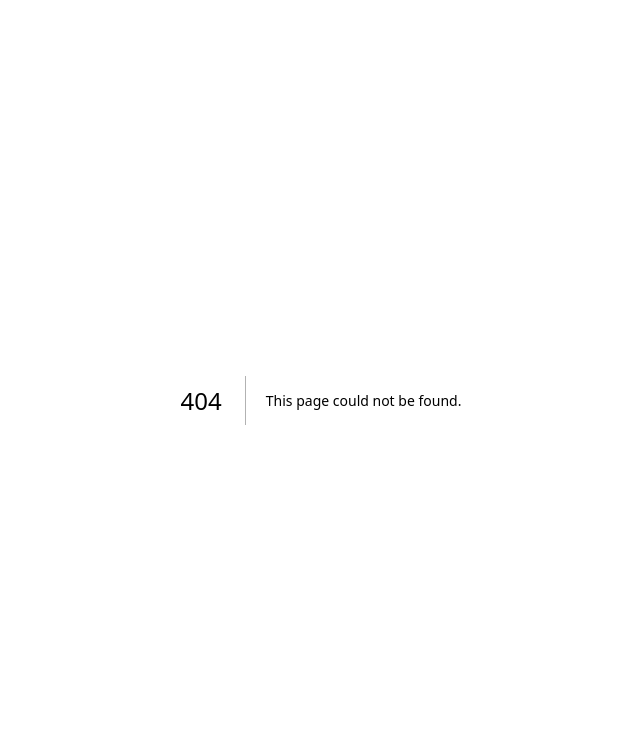
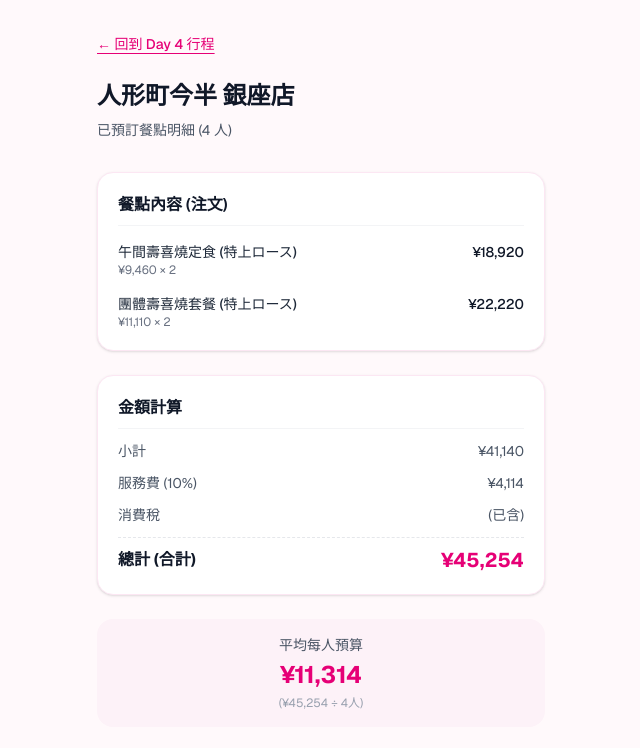
Before and after one commit to Tiffany0322/cny-trip, a Next.js app: page /menu/imahan in a window 1280 px wide. Before the commit this address had no page. Shown: the top 748 px of the page, without its empty margins (319-959 px from the left). Built offline with nearby package versions, Linux system fonts and the light colour scheme.

Commit message:
feat: add Imahan receipt details and price avg

```diff
--- a/app/day/[day]/page.tsx
+++ b/app/day/[day]/page.tsx
@@ -101,20 +101,15 @@
                           entry.content
                         )}
                       </span>
-
+                      {entry.priceLink ? (
+                        <Link
+                          href={entry.priceLink}
+                          className="shrink-0 rounded-lg border border-pink-200 bg-pink-50 px-2 py-1 text-xs font-semibold text-pink-600 transition hover:bg-pink-100"
+                        >
+                          {entry.priceLabel || "查看價錢"}
+                        </Link>
+                      ) : null}
                     </div>
-                    {
-                      entry.priceLink ? (
-                        <div className="ml-[calc(1.25rem+0.75rem+2rem)]">
-                          <Link
-                            href={entry.priceLink}
-                            className="inline-flex items-center rounded-lg border border-pink-200 bg-pink-50 px-3 py-1 text-xs font-semibold text-pink-600 transition hover:bg-pink-100"
-                          >
-                            {entry.priceLabel || "查看詳細價錢"} →
-                          </Link>
-                        </div>
-                      ) : null
-                    }
                     {
                       entry.address ? (
                         <div className="ml-[calc(1.25rem+0.75rem+5rem)]">
--- /dev/null
+++ b/app/menu/imahan/page.tsx
@@ -0,0 +1,75 @@
+"use client";
+
+import Link from "next/link";
+
+export default function ImahanMenuPage() {
+    return (
+        <main className="min-h-dvh bg-[#FFF9FB] px-5 py-8">
+            <div className="mx-auto max-w-md">
+                <Link
+                    href="/day/2026-02-15"
+                    className="text-sm font-medium text-pink-600 underline underline-offset-4"
+                >
+                    ← 回到 Day 4 行程
+                </Link>
+
+                <header className="mt-6 mb-8">
+                    <h1 className="text-2xl font-bold text-gray-900">人形町今半 銀座店</h1>
+                    <p className="mt-2 text-sm text-gray-600">已預訂餐點明細 (4 人)</p>
+                </header>
+
+                <div className="space-y-6">
+                    <div className="rounded-2xl border border-pink-100 bg-white p-5 shadow-sm space-y-4">
+                        <h3 className="font-semibold text-gray-900 border-b border-gray-100 pb-2">餐點內容 (注文)</h3>
+
+                        <div className="flex justify-between items-start text-sm">
+                            <div>
+                                <div className="font-medium text-gray-800">午間壽喜燒定食 (特上ロース)</div>
+                                <div className="text-xs text-gray-500">¥9,460 × 2</div>
+                            </div>
+                            <div className="font-medium text-gray-900">¥18,920</div>
+                        </div>
+
+                        <div className="flex justify-between items-start text-sm">
+                            <div>
+                                <div className="font-medium text-gray-800">團體壽喜燒套餐 (特上ロース)</div>
+                                <div className="text-xs text-gray-500">¥11,110 × 2</div>
+                            </div>
+                            <div className="font-medium text-gray-900">¥22,220</div>
+                        </div>
+                    </div>
+
+                    <div className="rounded-2xl border border-pink-100 bg-white p-5 shadow-sm space-y-3">
+                        <h3 className="font-semibold text-gray-900 border-b border-gray-100 pb-2">金額計算</h3>
+
+                        <div className="flex justify-between text-sm text-gray-600">
+                            <span>小計</span>
+                            <span>¥41,140</span>
+                        </div>
+                        <div className="flex justify-between text-sm text-gray-600">
+                            <span>服務費 (10%)</span>
+                            <span>¥4,114</span>
+                        </div>
+                        <div className="flex justify-between text-sm text-gray-600">
+                            <span>消費稅</span>
+                            <span>(已含)</span>
+                        </div>
+
+                        <div className="my-2 border-t border-dashed border-gray-200"></div>
+
+                        <div className="flex justify-between items-center">
+                            <span className="font-bold text-gray-900">總計 (合計)</span>
+                            <span className="text-xl font-bold text-pink-600">¥45,254</span>
+                        </div>
+                    </div>
+
+                    <div className="rounded-2xl bg-pink-50 p-4 text-center">
+                        <p className="text-sm text-gray-600">平均每人預算</p>
+                        <p className="mt-1 text-2xl font-bold text-pink-600">¥11,314</p>
+                        <p className="text-xs text-gray-400 mt-1">(¥45,254 ÷ 4人)</p>
+                    </div>
+                </div>
+            </div>
+        </main>
+    );
+}
--- a/lib/itinerary.ts
+++ b/lib/itinerary.ts
@@ -334,6 +334,8 @@
             time: "11:30",
             content: "人形町今半 銀座店壽喜燒（4 人）",
             icon: "🍲",
+            priceLink: "/menu/imahan",
+            priceLabel: "預算 ¥11,314/人",
           },
           {
             time: "地址",
--- a/middleware.ts
+++ /dev/null
@@ -1,40 +0,0 @@
-import { NextResponse } from "next/server";
-import type { NextRequest } from "next/server";
-
-export function middleware(req: NextRequest) {
-    const { pathname } = req.nextUrl;
-
-    // 1. 公開路徑：登入頁、API 等
-    if (
-        pathname.startsWith("/login") ||
-        pathname.startsWith("/api/login") ||
-        pathname.startsWith("/_next") ||
-        pathname.startsWith("/favicon.ico") ||
-        pathname.includes(".") // 靜態檔案通常有副檔名
-    ) {
-        return NextResponse.next();
-    }
-
-    // 2. 檢查 Cookie
-    const hasAuth = req.cookies.has("trip_auth");
-    if (!hasAuth) {
-        const url = req.nextUrl.clone();
-        url.pathname = "/login";
-        return NextResponse.redirect(url);
-    }
-
-    return NextResponse.next();
-}
-
-export const config = {
-    matcher: [
-        /*
-         * Match all request paths except for the ones starting with:
-         * - api (API routes)
-         * - _next/static (static files)
-         * - _next/image (image optimization files)
-         * - favicon.ico (favicon file)
-         */
-        "/((?!api|_next/static|_next/image|favicon.ico).*)",
-    ],
-};
```
